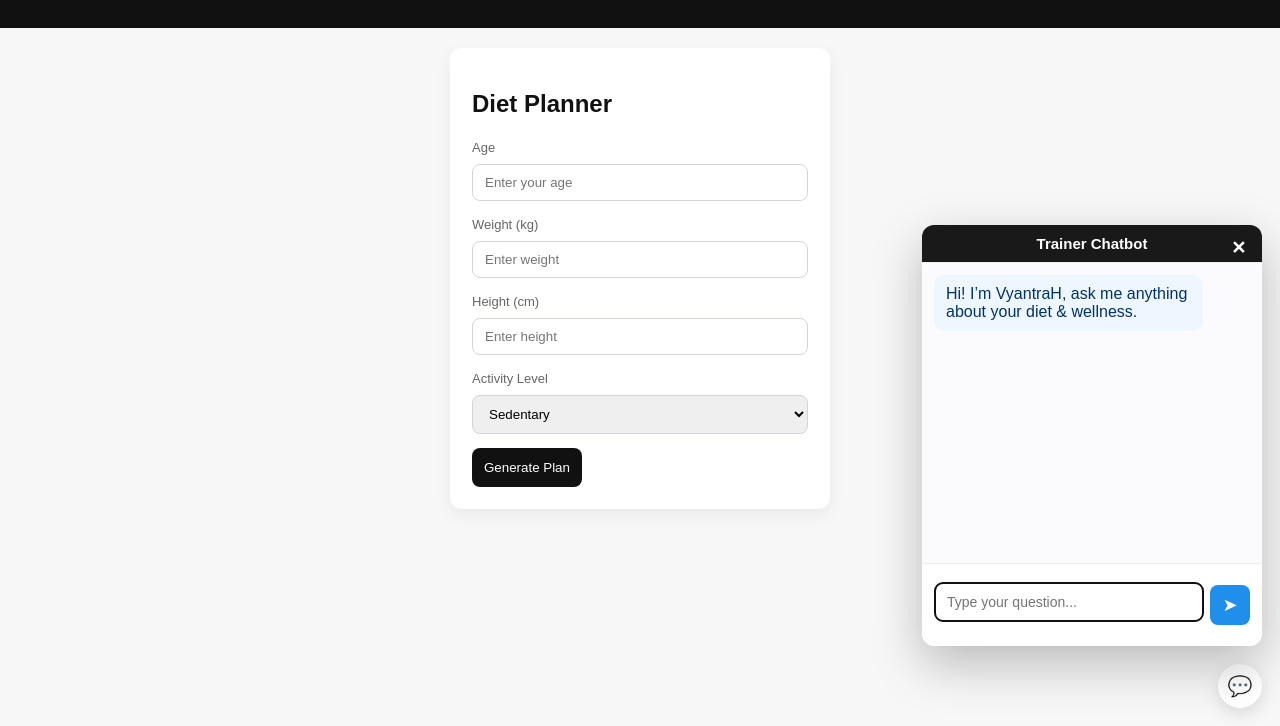
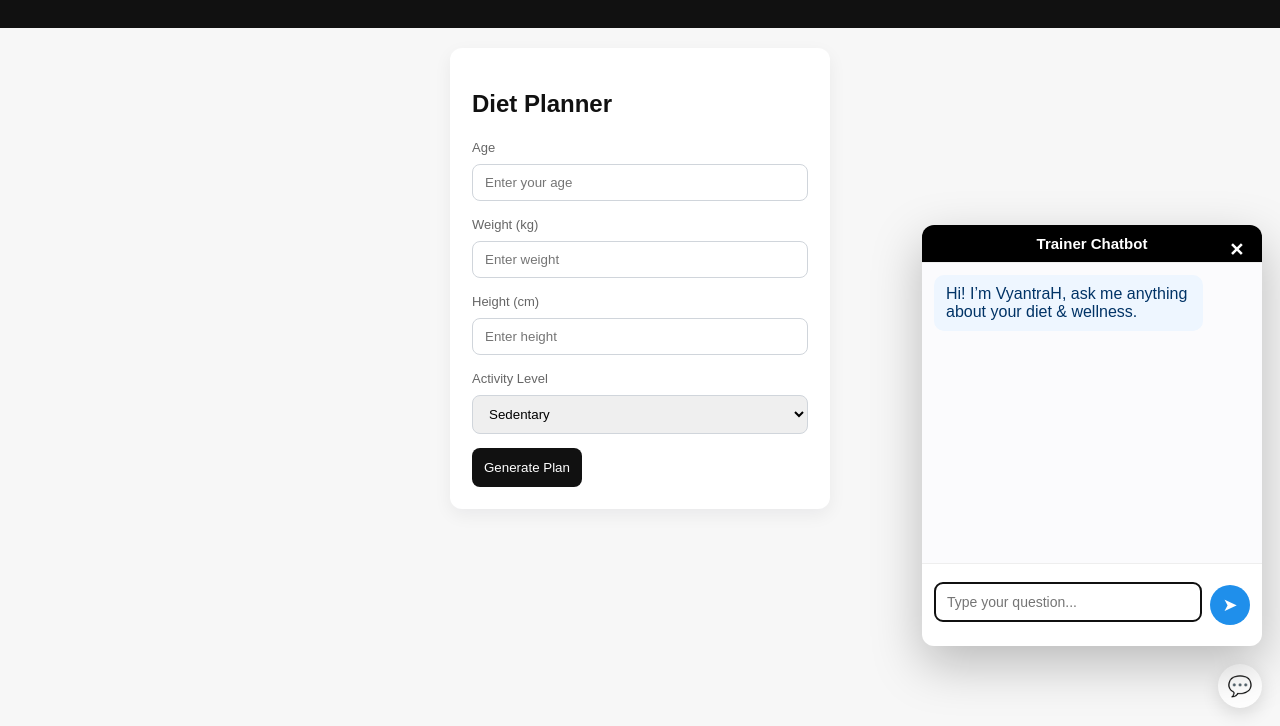
Before and after one commit to lightningninja-01/VyantraH, a plain HTML site: page index.html in a window 1280 px wide. Both pictures are taken after a click on the button "Open VyantraH Chat". Shown: the part 74-800 px from the top of the page. Drawn offline with Linux system fonts and the light colour scheme.

Commit message:
Refactor CSS styles for chat interface

```diff
--- a/style.css
+++ b/style.css
@@ -5,7 +5,9 @@
   --accent: #1f8feb;
   --muted: #666;
 }
+
 * { box-sizing: border-box; }
+
 body {
   margin: 0;
   font-family: "Poppins", sans-serif;
@@ -33,7 +35,9 @@ h1 { margin: 0; font-size: 28px; }
   border-radius: 12px;
   box-shadow: 0 6px 18px rgba(14,20,30,0.06);
 }
+
 label { font-size: 13px; color: var(--muted); }
+
 input, select {
   width: 100%;
   padding: 10px 12px;
@@ -42,7 +46,7 @@ input, select {
   border: 1px solid #d0d5db;
 }
 
-/* generate button */
+/* GENERATE BUTTON */
 button[type="submit"] {
   padding: 12px;
   background: #111;
@@ -88,9 +92,9 @@ button[type="submit"]:hover { background: #222; }
   background: var(--card);
   border-radius: 12px;
   display: none;
-  box-shadow: 0 18px 50px rgba(0,0,0,0.25);
   flex-direction: column;
   overflow: hidden;
+  box-shadow: 0 18px 50px rgba(0,0,0,0.25);
   opacity: 0;
   transform: translateY(8px);
   z-index: 1600;
@@ -102,34 +106,33 @@ button[type="submit"]:hover { background: #222; }
   transform: translateY(0);
 }
 
-/* MODAL HEADER */
+/* CHAT HEADER */
 .modal-header {
   position: relative;
   padding: 10px 12px;
   border-bottom: 1px solid #eee;
-  background: linear-gradient(90deg, rgba(0,0,0,0.9), rgba(0,0,0,0.9)); /* keep header dark */
+  background: #000;
   color: #fff;
 }
 .modal-header h3 { margin: 0; font-size: 15px; }
 
-/* CLOSE BUTTON - visible now (white) */
+/* CLOSE (X) BUTTON */
 .close-btn {
   position: absolute;
-  right: 10px;
+  right: 12px;
   top: 8px;
   font-size: 18px;
   border: none;
   background: none;
   cursor: pointer;
-  color: #ffffff;      /* white so visible on dark header */
+  color: #ffffff;
   font-weight: 600;
   padding: 6px;
-  line-height: 1;
   border-radius: 6px;
 }
-.close-btn:hover { opacity: 0.8; background: rgba(255,255,255,0.03); }
+.close-btn:hover { opacity: 0.8; }
 
-/* MESSAGES */
+/* MESSAGES AREA */
 .chat-messages {
   height: 300px;
   padding: 12px;
@@ -154,49 +157,50 @@ button[type="submit"]:hover { background: #222; }
   color: #003366;
 }
 
-/* CHAT INPUT + COMPACT SEND BUTTON */
+/* CHAT INPUT + CIRCULAR SEND BUTTON */
 .chat-form {
   display: flex;
   align-items: center;
-  gap: 6px;
+  gap: 8px;
   padding: 10px 12px;
   border-top: 1px solid #eee;
 }
 
-/* INPUT – exact same height as send button */
+/* INPUT – clean & aligned */
 .chat-form input {
   flex: 1;
-  height: 40px;               /* unified height */
+  height: 40px;
   padding: 0 12px;
   border-radius: 8px;
   border: 1px solid #ccc;
   font-size: 14px;
-  line-height: 40px;          /* centers text vertically */
-  box-sizing: border-box;     /* ensures correct sizing */
+  box-sizing: border-box;
 }
 
-/* SEND BUTTON – now matches input height exactly */
+/* CIRCULAR SEND BUTTON */
 .chat-form button {
   width: 40px;
-  height: 40px;               /* same height as input */
-  display: flex;
-  align-items: center;
-  justify-content: center;
-  font-size: 18px;
-  border-radius: 8px;
+  height: 40px;
+  padding: 0;
+  border-radius: 50%;       /* ★ CIRCLE */
   background: var(--accent);
   color: white;
   border: none;
   cursor: pointer;
-  padding: 0;
+  display: flex;
+  align-items: center;
+  justify-content: center;
+  font-size: 18px;          /* arrow size */
   flex-shrink: 0;
 }
-
+.chat-form button:hover {
+  opacity: 0.9;
+}
 
 /* UTILITY */
 .hidden { display: none !important; }
 
-/* responsive */
+/* RESPONSIVE */
 @media (max-width:480px){
   .card { width: 92%; padding: 16px; }
   #chatModal { width: 92%; right: 4%; bottom: 70px; }
```
